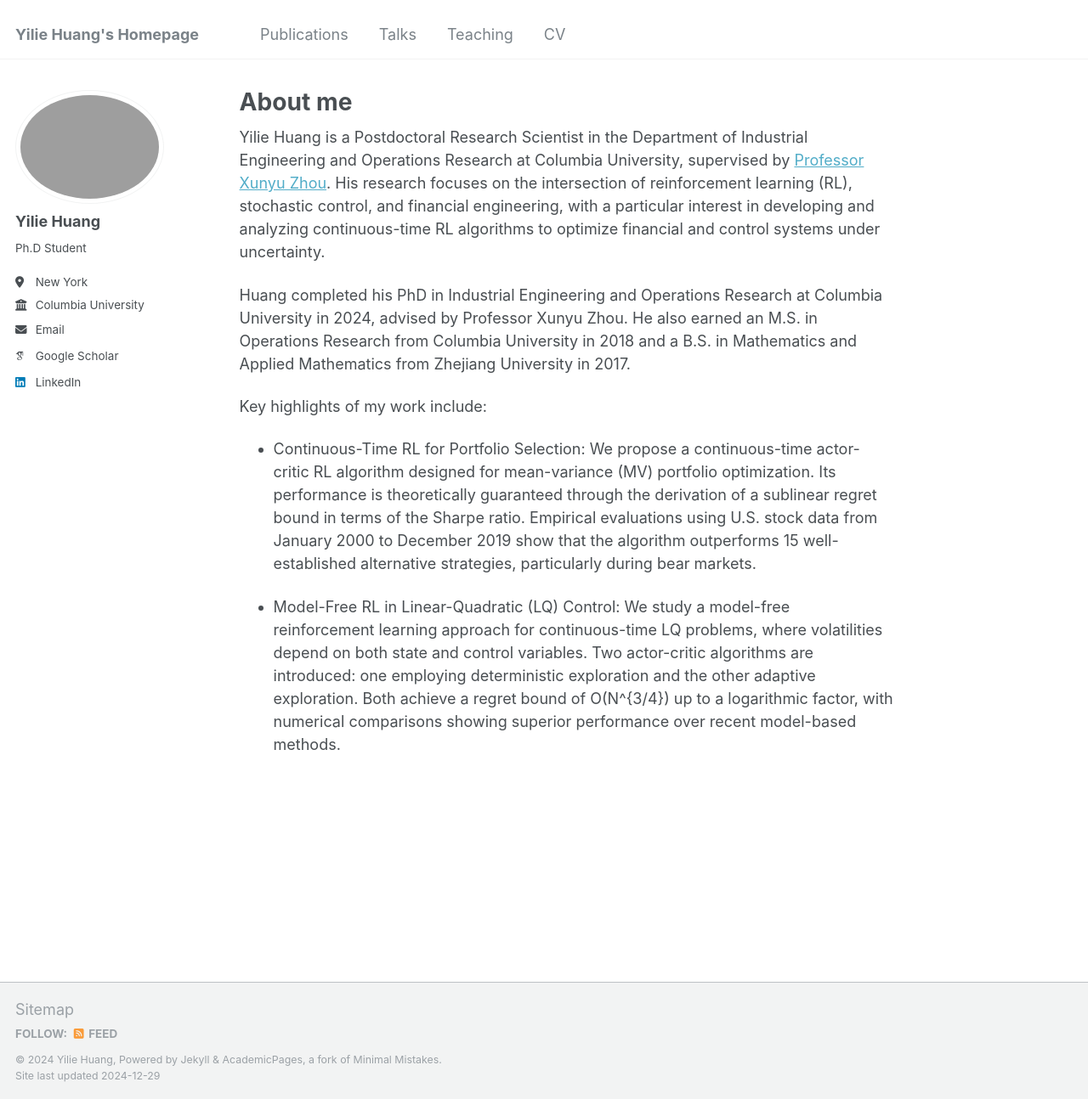
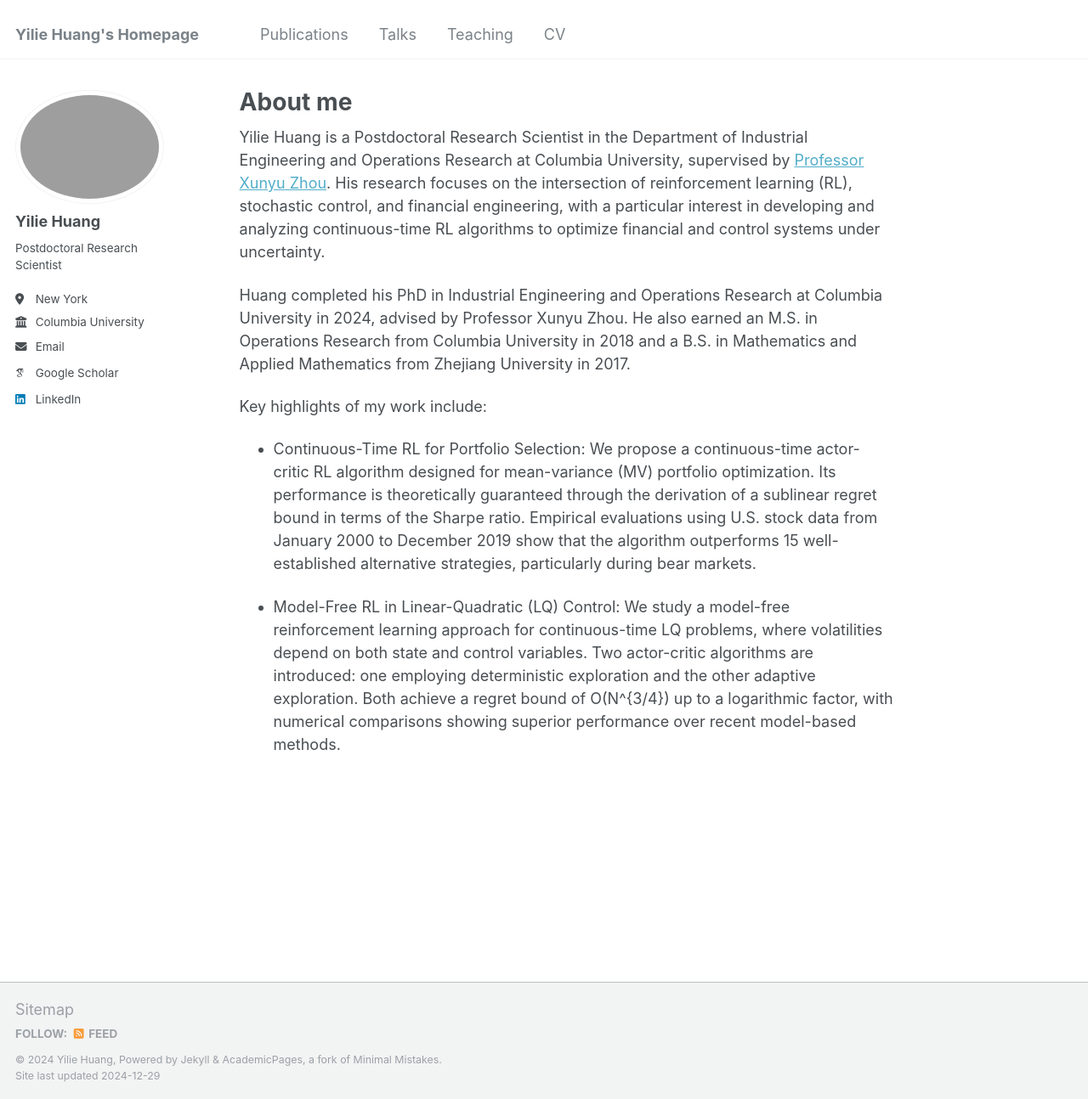
Before and after one commit to yiliehuang/yiliehuang.github.io, a Jekyll site: the page built from _pages/about.md, in a window 1280 px wide and 1294 px high. Shown: the whole window at 85% size. Built offline with Jekyll 4.4.1, drawn with Linux system fonts in a browser that asks for light colours; some web fonts are replaced.

Commit message:
Update _config.yml

```diff
--- a/_config.yml
+++ b/_config.yml
@@ -24,7 +24,7 @@ author:
   avatar           : "1.jpg"
   name             : "Yilie Huang"
   pronouns         : # example: "He/Him"
-  bio              : "Ph.D Student"
+  bio              : "Postdoctoral Research Scientist"
   location         : "New York"
   employer         : "Columbia University"
   uri              : # URL
@@ -57,7 +57,7 @@ author:
   keybase          : # Username
   instagram        : # Username
   lastfm           : # Username
-  linkedin         : "yilie-huang-cfa-950467135"
+  linkedin         : "yilie-huang-950467135"
   mastodon         : # URL
   medium           : # URL
   pinterest        : # Username
```
